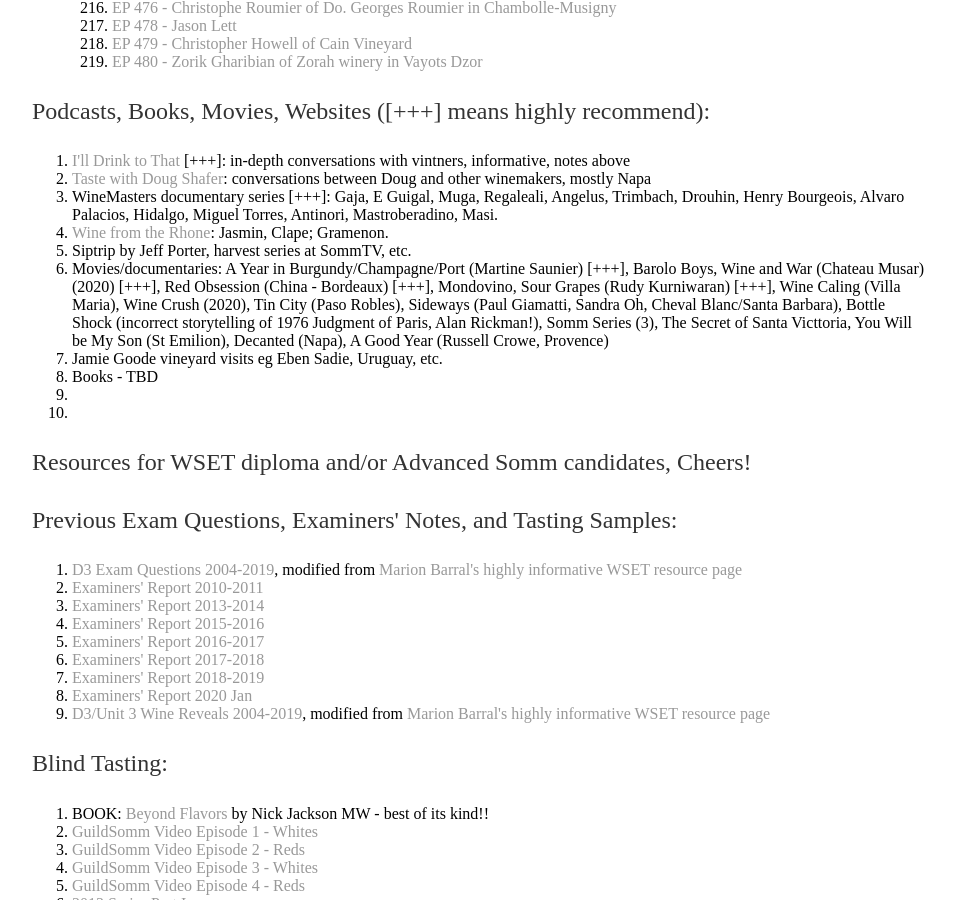
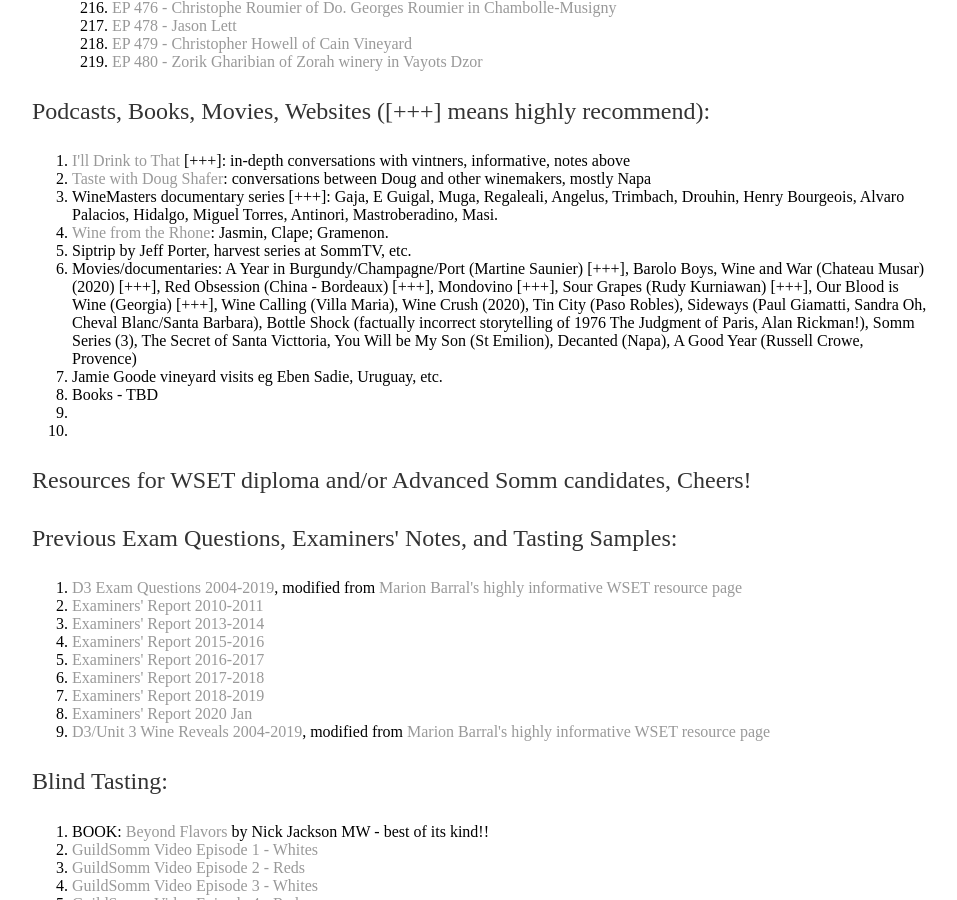
Before and after one commit to shenglih/shenglih.github.io, a Jekyll site: the page built from misc/wine_links.html, in a window 1280 px wide and 900 px high, scrolled down 4195 px. Shown: the whole window, without its empty margins (160-1117 px from the left). Built offline with Jekyll 4.4.1, drawn with Linux system fonts in a browser that asks for light colours; comment, search, counter and statistics services are not loaded; some of the changed text lies outside the part shown.

Commit message:
move to misc

```diff
--- a/misc/wine_links.html
+++ b/misc/wine_links.html
@@ -151,7 +151,7 @@
 			<li><a href="/misc/333.pdf">EP 333 - Vicente Dalmau Cebrian-Sagarriga of Bodegas Marques de Murrieta</a></li>
 			<li><a href="/misc/334.pdf">EP 334 - Paul Roberts of Colgin Cellars</a></li>
 			<li><a href="/misc/335.pdf">EP 335 - Brad Hickey of Brash Higgins in McLaren Vale</a></li>
-			<li><a href="/misc/337.pdf">EP 337 - JOhn Lockwood of Enfield Wine Co.</a></li>
+			<li><a href="/misc/337.pdf">EP 337 - John Lockwood of Enfield Wine Co.</a></li>
 			<li><a href="/misc/339.pdf">EP 339 - Adrian Bridge of Fladgate</a></li>
 			<li><a href="/misc/341.pdf">EP 341 - Jacques Lardiere of Maison Louis Jadot</a></li>
 			<li><a href="/misc/342.pdf">EP 342 & 373 - Luca Currado Vietti</a></li>
@@ -243,7 +243,7 @@
 		<li>WineMasters documentary series [+++]: Gaja, E Guigal, Muga, Regaleali, Angelus, Trimbach, Drouhin, Henry Bourgeois, Alvaro Palacios, Hidalgo, Miguel Torres, Antinori, Mastroberadino, Masi.</li>
 		<li><a href="https://vimeo.com/256379699">Wine from the Rhone</a>: Jasmin, Clape; Gramenon.</li>
 		<li>Siptrip by Jeff Porter, harvest series at SommTV, etc.</li>
-		<li>Movies/documentaries: A Year in Burgundy/Champagne/Port (Martine Saunier) [+++], Barolo Boys, Wine and War (Chateau Musar) (2020) [+++], Red Obsession (China - Bordeaux) [+++], Mondovino, Sour Grapes (Rudy Kurniwaran) [+++], Wine Caling (Villa Maria), Wine Crush (2020), Tin City (Paso Robles), Sideways (Paul Giamatti, Sandra Oh, Cheval Blanc/Santa Barbara), Bottle Shock (incorrect storytelling of 1976 Judgment of Paris, Alan Rickman!), Somm Series (3), The Secret of Santa Victtoria, You Will be My Son (St Emilion), Decanted (Napa), A Good Year (Russell Crowe, Provence)</li>
+		<li>Movies/documentaries: A Year in Burgundy/Champagne/Port (Martine Saunier) [+++], Barolo Boys, Wine and War (Chateau Musar) (2020) [+++], Red Obsession (China - Bordeaux) [+++], Mondovino [+++], Sour Grapes (Rudy Kurniawan) [+++], Our Blood is Wine (Georgia) [+++], Wine Calling (Villa Maria), Wine Crush (2020), Tin City (Paso Robles), Sideways (Paul Giamatti, Sandra Oh, Cheval Blanc/Santa Barbara), Bottle Shock (factually incorrect storytelling of 1976 The Judgment of Paris, Alan Rickman!), Somm Series (3), The Secret of Santa Victtoria, You Will be My Son (St Emilion), Decanted (Napa), A Good Year (Russell Crowe, Provence)</li>
 		<li>Jamie Goode vineyard visits eg Eben Sadie, Uruguay, etc.</li>
 		<li>Books - TBD</li>
 		<li></li>
```
Also changed, not shown: 14 other files.
